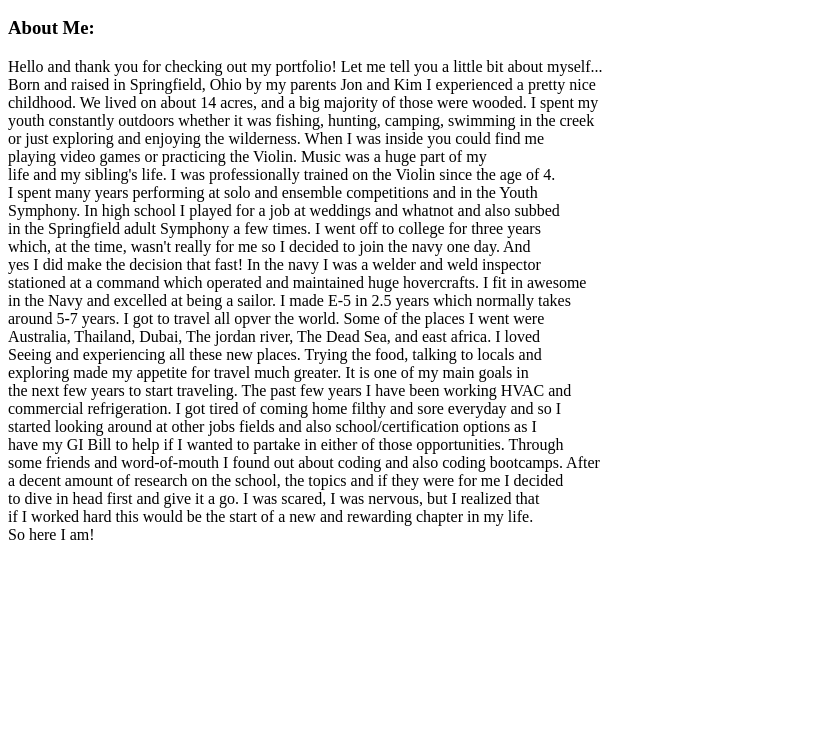
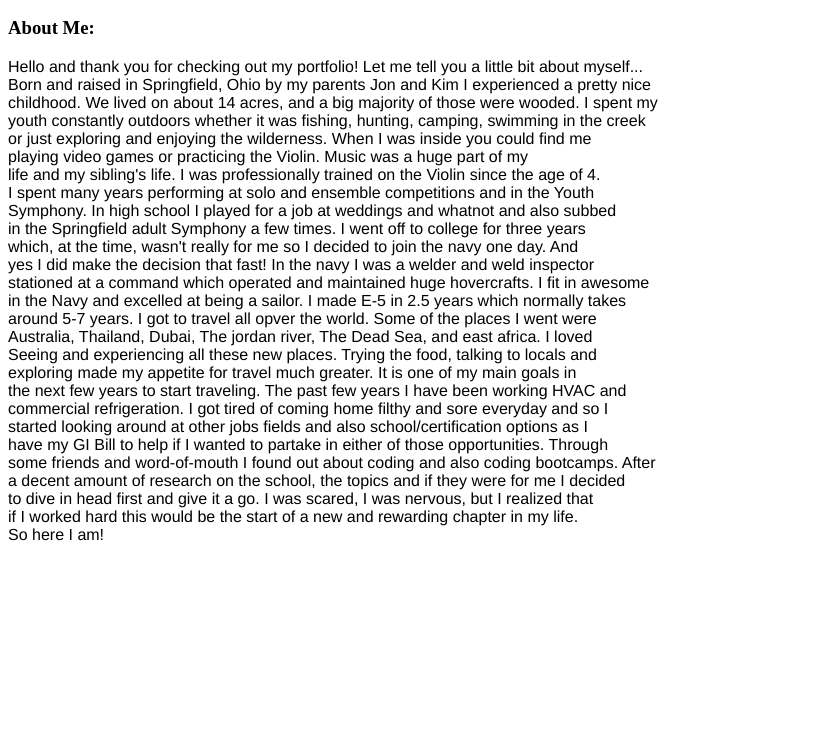
Before and after one commit to ndought/first-porftolio-attempt, a plain HTML site: page index.html in a window 1280 px wide. Shown: the part 60-800 px from the top of the page, without its empty margins (0-832 px from the left). Drawn offline with Linux system fonts and the light colour scheme.

Commit message:
Added style.css

```diff
--- a/index.html
+++ b/index.html
@@ -1,9 +1,15 @@
 <html>
-    <header><title>Noah's Portfolio</title></header>
+    <head>
+        <title>Noah's Portfolio</title>
+        <link rel="stylesheet" href=".\style.css">
+    </head>
+
+    <body>
+
     <h1><p style="text-align: center;">Noah Ian Doughty</p></h1>
 
     <h3>About Me:</h3>
-    <summary>Hello and thank you for checking out my portfolio! Let me tell you a little bit about myself...<br>
+    <p> Hello and thank you for checking out my portfolio! Let me tell you a little bit about myself...<br>
     Born and raised in Springfield, Ohio by my parents Jon and Kim I experienced a pretty nice <br> childhood.
     We lived on about 14 acres, and a big majority of those were wooded. I spent my<br> youth
     constantly outdoors whether it was fishing, hunting, camping, swimming in the creek <br>
@@ -30,6 +36,7 @@
     to dive in head first and give it a go. I was scared, I was nervous, but I realized that <br>
     if I worked hard this would be the start of a new and rewarding chapter in my life.  <br>
     So here I am!
-    </summary>
+    </p>
+    </body>
 
 </html>
--- /dev/null
+++ b/style.css
@@ -0,0 +1,3 @@
+p {
+    font-family: 'Franklin Gothic Medium', 'Arial Narrow', Arial, sans-serif;
+}
```
